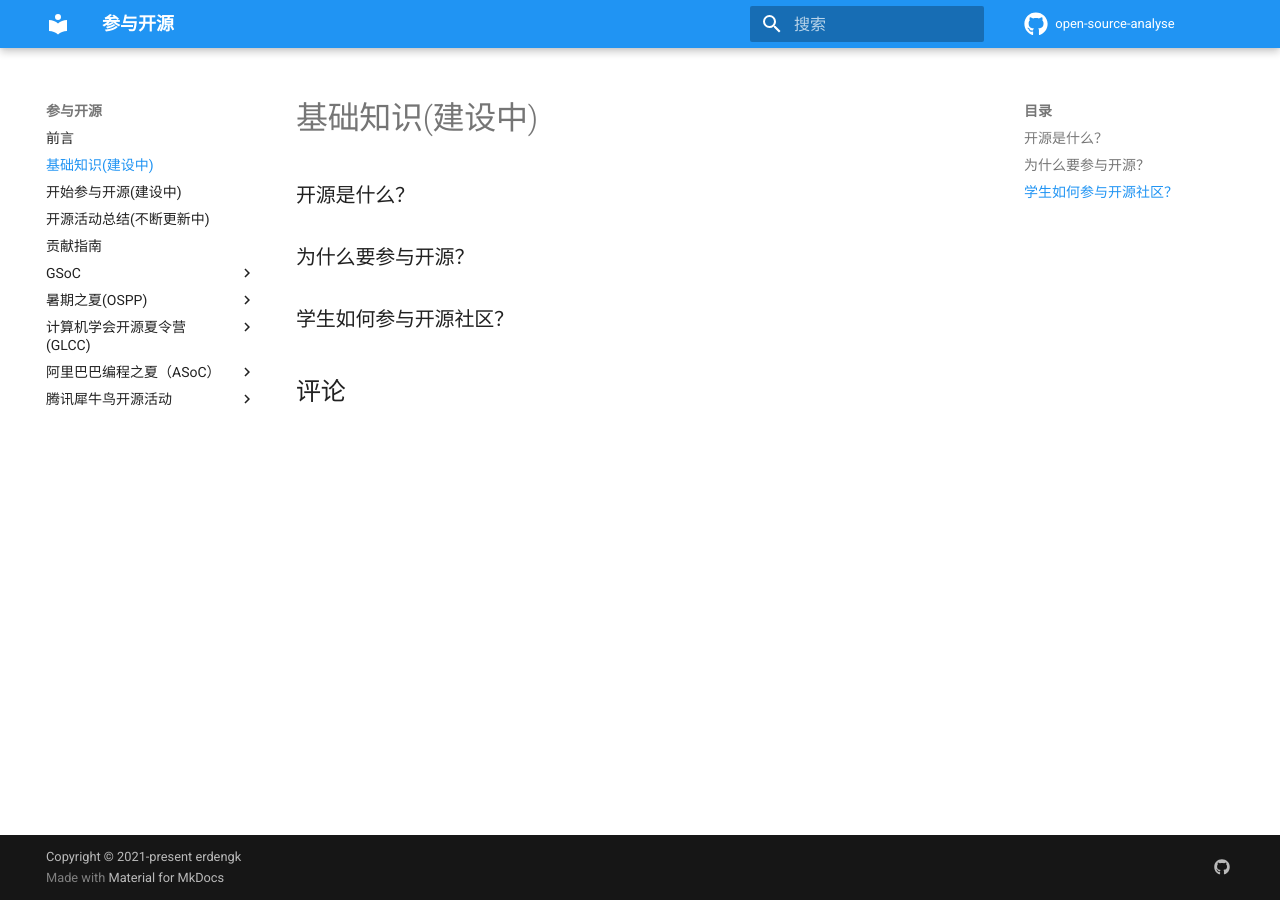
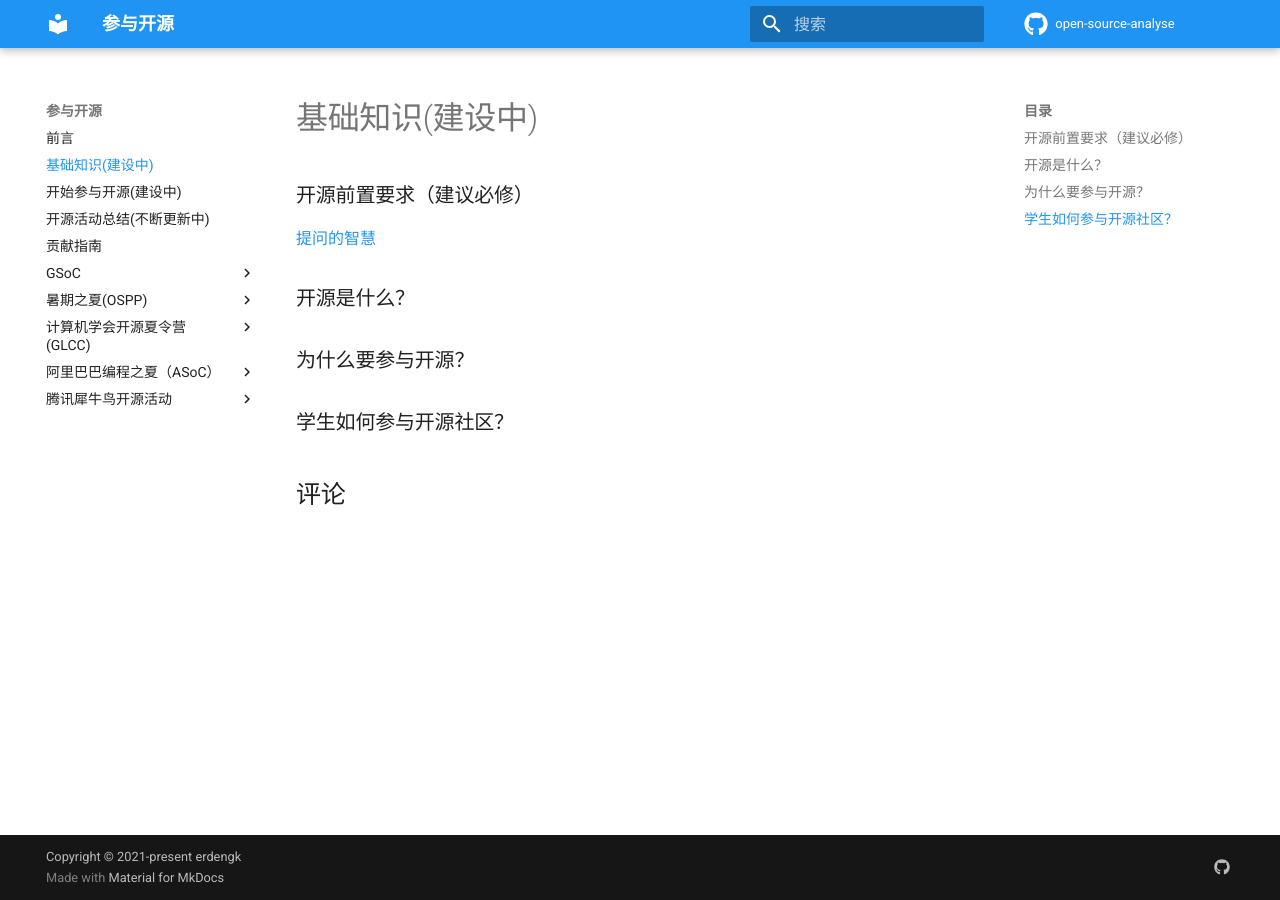
Before and after one commit to erdengk/gsoc-analyse, an MkDocs documentation site: the page built from docs/cn/base.md, in a window 1280 px wide. Built offline with MkDocs 1.6.1 and Material for MkDocs 9.7.7, drawn with Linux system fonts in a browser that asks for light colours; comment, search, counter and statistics services are not loaded.

Commit message:
Update base.md

```diff
--- a/docs/cn/base.md
+++ b/docs/cn/base.md
@@ -1,3 +1,7 @@
+### 开源前置要求（建议必修）
+
+[提问的智慧](https://github.com/ryanhanwu/How-To-Ask-Questions-The-Smart-Way/blob/main/README-zh_CN.md)
+
 ### 开源是什么？
 
 ### 为什么要参与开源？
```
